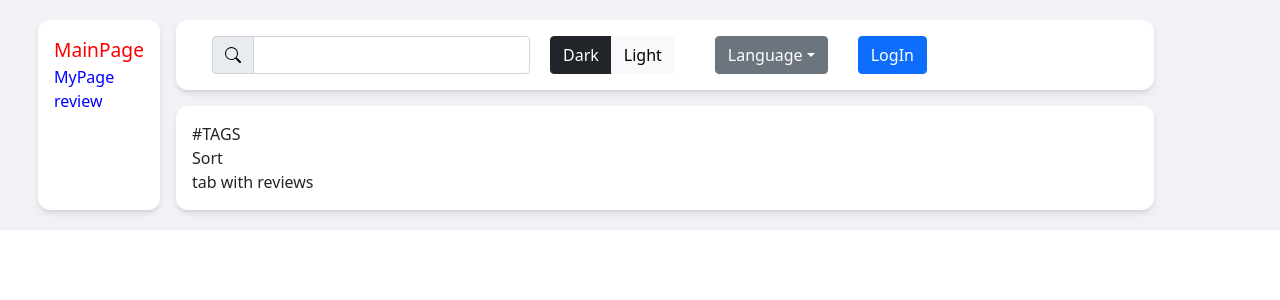
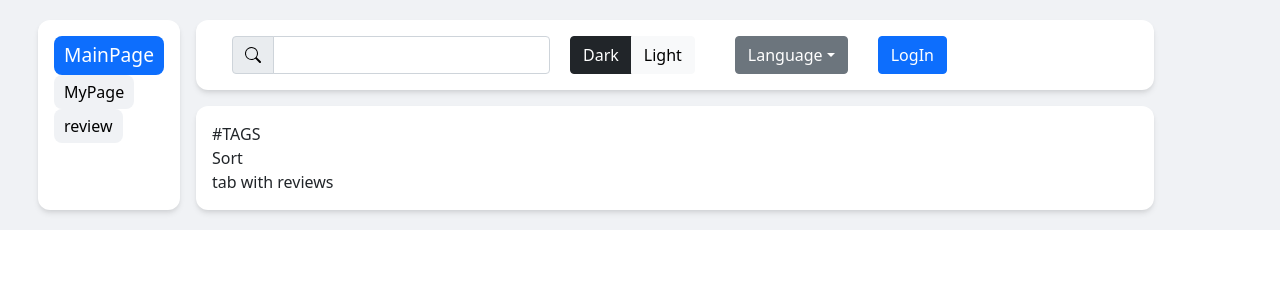
Before and after one commit to AlexeyBorovik/rec-app, a React (Create React App) app: page / in a window 1280 px wide. Shown: the top 300 px of the page. Built offline with nearby package versions, Linux system fonts and the light colour scheme.

Commit message:
Reworked Sidebar design

```diff
--- a/src/components/SideBar/SideBar.jsx
+++ b/src/components/SideBar/SideBar.jsx
@@ -4,30 +4,38 @@ import style from "./SideBar.module.css";
 export const SideBar = () => {
   return (
     <div className={style.sidebar}>
-      <div>
+      <ul>
+        <li>
           <NavLink
             to={"/"}
-          className={({ isActive }) => (isActive ? style.active : style.normal)}
+            className={({ isActive }) =>
+              isActive ? style.active : style.normal
+            }
           >
-          MainPage
+            <button>MainPage</button>
           </NavLink>
-      </div>
-      <div>
+        </li>
+        <li>
           <NavLink
             to={"/my-page"}
-          className={({ isActive }) => (isActive ? style.active : style.normal)}
+            className={({ isActive }) =>
+              isActive ? style.active : style.normal
+            }
           >
-          MyPage
+            <button>MyPage</button>
           </NavLink>
-      </div>
-      <div>
+        </li>
+        <li>
           <NavLink
             to={"/review"}
-          className={({ isActive }) => (isActive ? style.active : style.normal)}
+            className={({ isActive }) =>
+              isActive ? style.active : style.normal
+            }
           >
-          review
+            <button>review</button>
           </NavLink>
-      </div>
+        </li>
+      </ul>
     </div>
   );
 };
--- a/src/components/SideBar/SideBar.module.css
+++ b/src/components/SideBar/SideBar.module.css
@@ -7,15 +7,27 @@
     padding: 1rem;
 }
 
+.sidebar ul {
+    list-style: none;
+    padding-left: 0;
+}
+
 a {
     text-decoration: none;
 }
 
-.normal {
-    color: blue;
+.normal button{
+    background-color: #F0F2F5;
+    border-radius: 0.5rem;
+    border: 0;
+    padding: 5px 10px;
 }
 
-.active {
-    color: red;
+.active button{
     font-size: larger;
+    background-color: #0d6efd;
+    color: #fff;
+    border-radius: 0.5rem;
+    border: 0;
+    padding: 5px 10px;
 }
```
Lines whose indentation alone changed are shown as unchanged.
